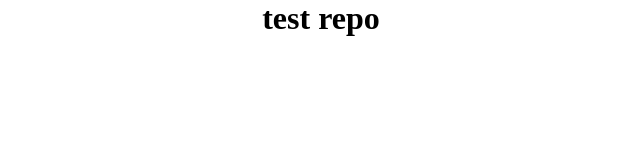
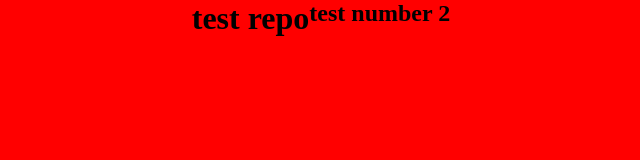
Before and after one commit to MohMahdi1/test-project, a plain HTML site: page index.html in a window 1280 px wide. Shown: the whole page, without its empty margins (319-959 px from the left). Drawn offline with Linux system fonts and the light colour scheme.

Commit message:
change somethig in project...

```diff
--- a/index.html
+++ b/index.html
@@ -9,5 +9,6 @@
   </head>
   <body>
     <h1>test repo</h1>
+    <h2>test number 2</h2>
   </body>
 </html>
--- a/style.css
+++ b/style.css
@@ -7,4 +7,5 @@ body {
   display: flex;
   justify-content: center;
   height: 100vh;
+  background-color: red;
 }
```
